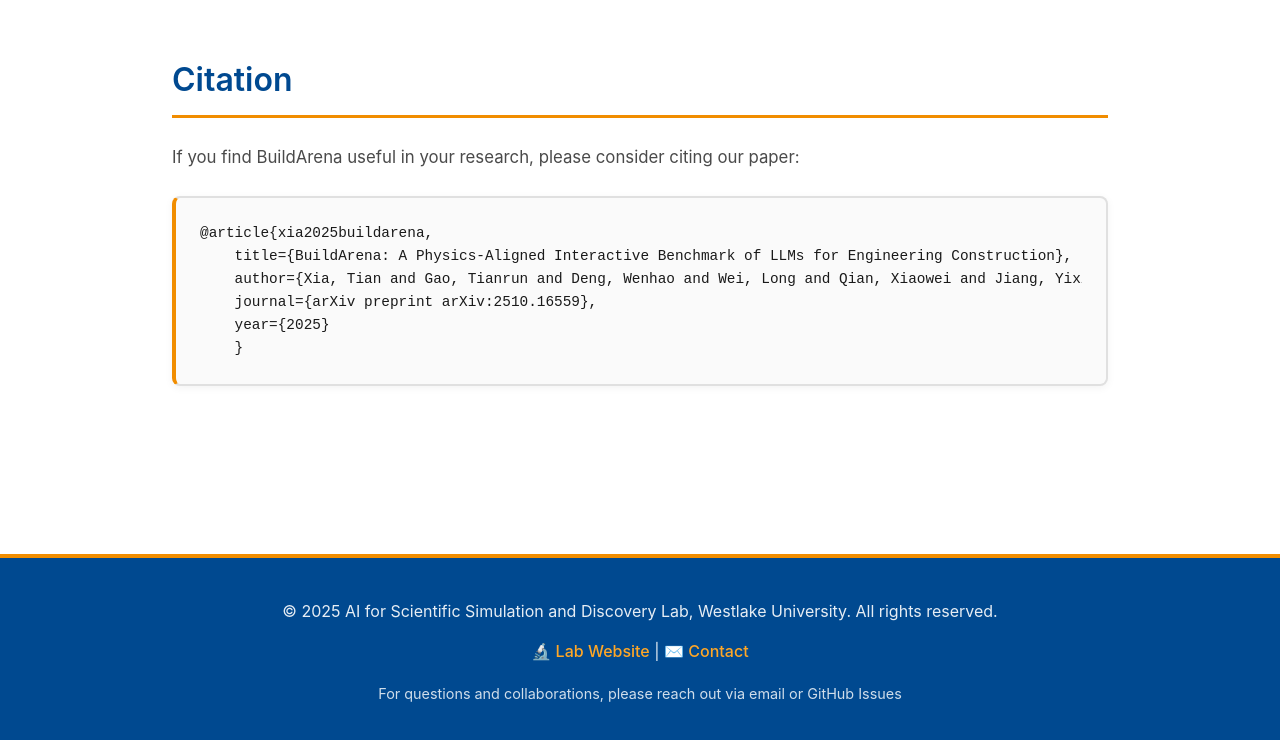
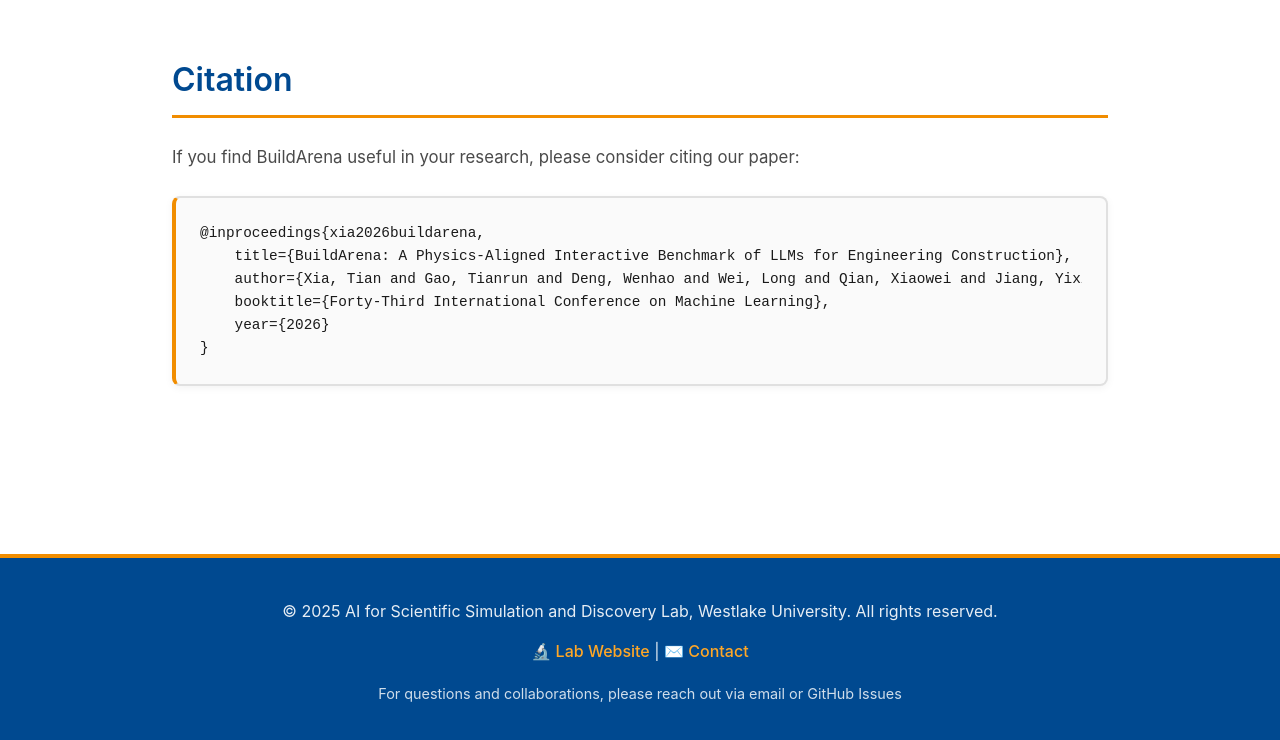
Before and after one commit to build-arena/build-arena.github.io, a website: page index.html in a window 1280 px wide. Shown: the part 10429-11169 px from the top of the page. Drawn offline with Linux system fonts and the light colour scheme; a web font is replaced by a local one.

Commit message:
Citation: BuildArena accepted to ICML 2026 (was arXiv preprint)
@article{xia2025buildarena, journal=arXiv preprint} →
@inproceedings{xia2026buildarena, booktitle=Forty-Third International
Conference on Machine Learning}, year=2026

```diff
--- a/index.html
+++ b/index.html
@@ -884,12 +884,12 @@
                     If you find BuildArena useful in your research, please consider citing our paper:
                 </p>
                 <div class="citation-box">
-                    <pre><code>@article{xia2025buildarena,
+                    <pre><code>@inproceedings{xia2026buildarena,
     title={BuildArena: A Physics-Aligned Interactive Benchmark of LLMs for Engineering Construction},
     author={Xia, Tian and Gao, Tianrun and Deng, Wenhao and Wei, Long and Qian, Xiaowei and Jiang, Yixian and Yu, Chenglei and Wu, Tailin},
-    journal={arXiv preprint arXiv:2510.16559},
-    year={2025}
-    }</code></pre>
+    booktitle={Forty-Third International Conference on Machine Learning},
+    year={2026}
+}</code></pre>
                 </div>
             </section>
         </div>
```
